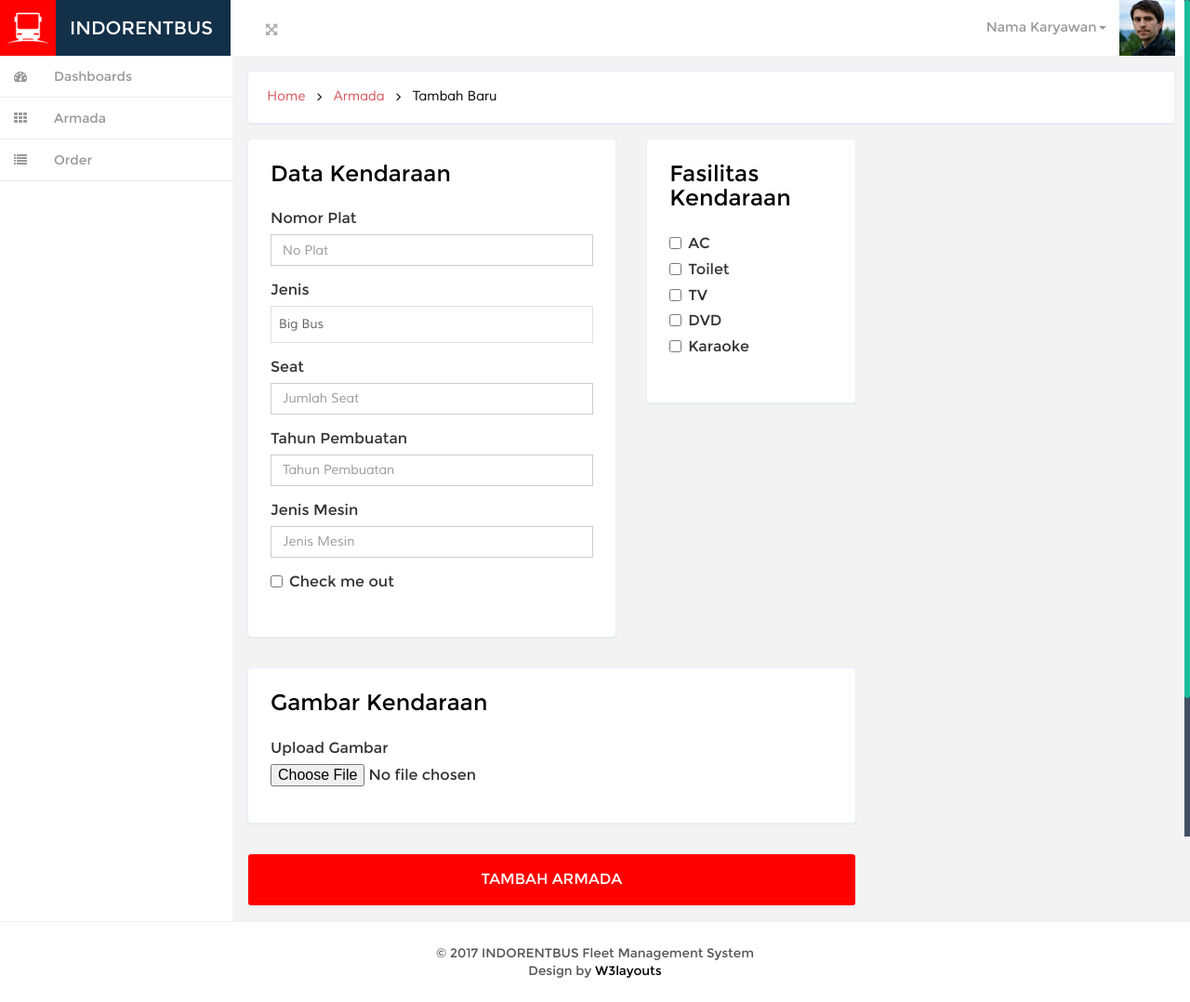
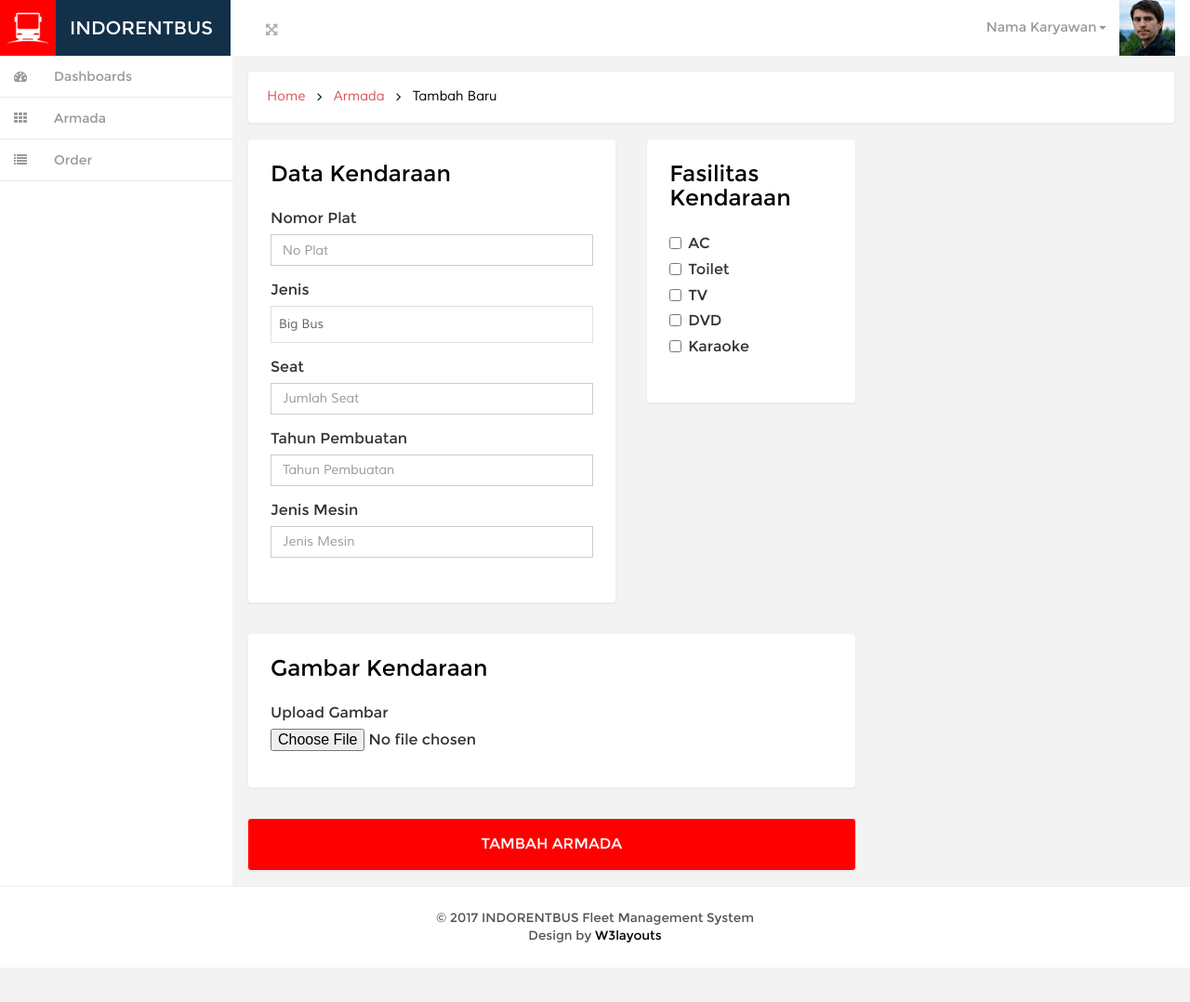
Before and after one commit to kemtol/indorentbus, a Jekyll site: the page built from laman/tambah-armada.html, in a window 1280 px wide. Shown: the whole page at 93% size. Built offline with Jekyll 4.4.1, drawn with Linux system fonts in a browser that asks for light colours; nearby versions of some CDN libraries; Markdown is read by kramdown in place of the engine named in the settings; comment, search, counter and statistics services are not loaded; after the commit the page ends 1041 px from its top, so only the background shows below that.

Commit message:
Update tambah-armada.html

```diff
--- a/laman/tambah-armada.html
+++ b/laman/tambah-armada.html
@@ -43,11 +43,6 @@ permalink: /armada/tambah/
 			<div class="form-group">
 				<label for="jenisMesin">Jenis Mesin</label>
 				<input type="text" class="form-control" id="jenisMesin" placeholder="Jenis Mesin">
-			</div>
-			<div class="checkbox">
-				<label>
-					<input type="checkbox"> Check me out
-				</label>
 			</div>
 		</form>
 	</div>
```
